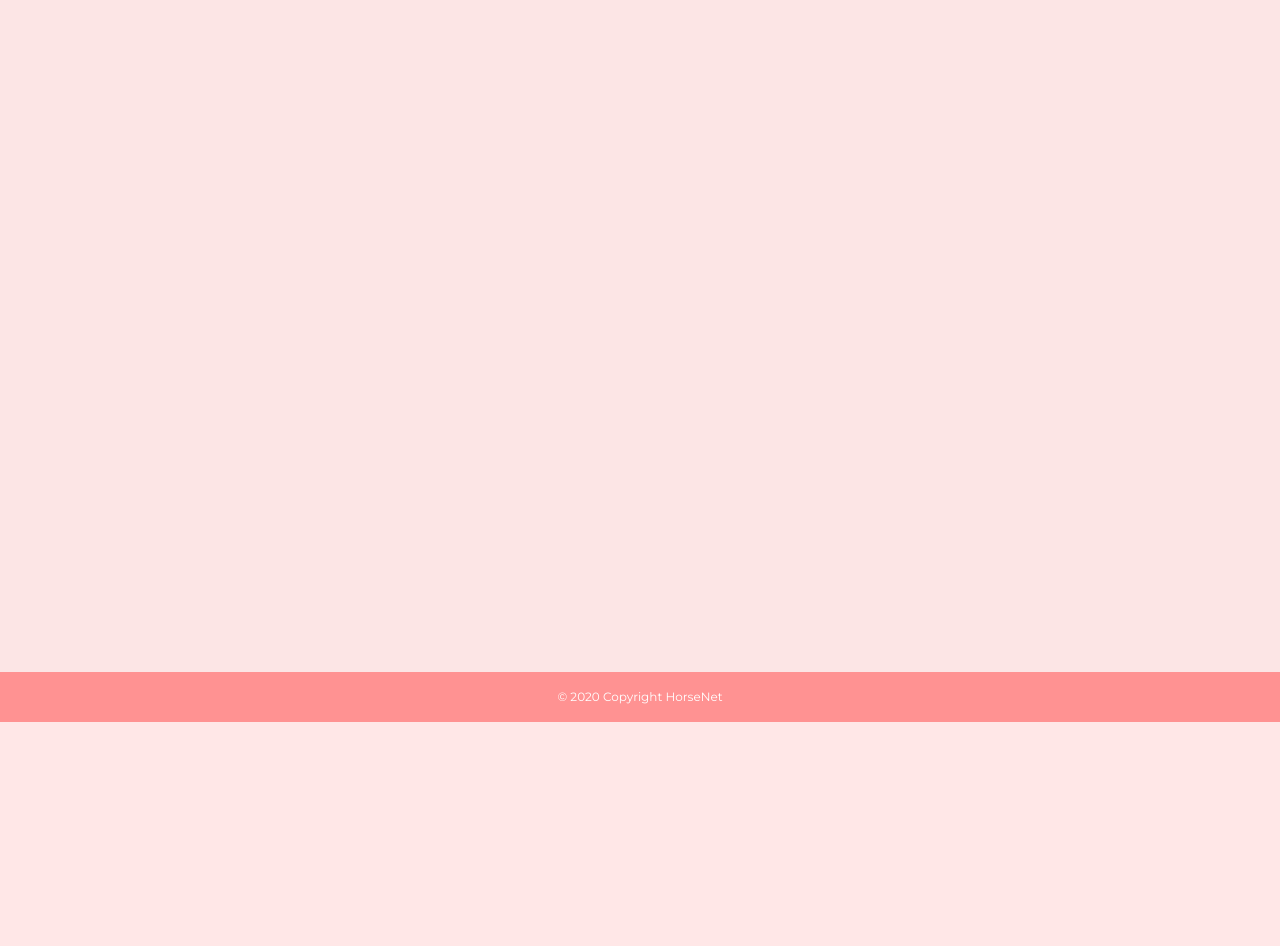
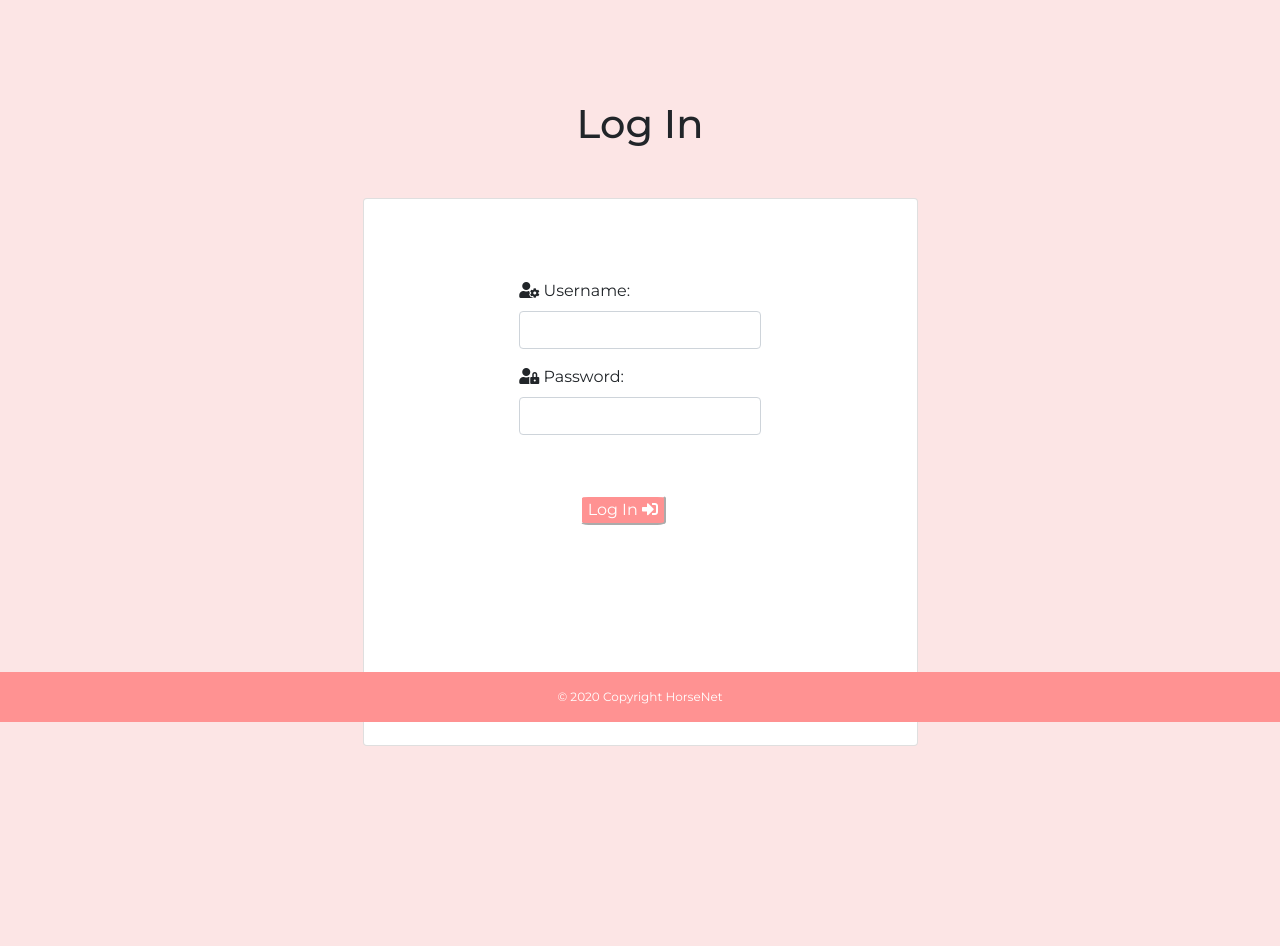
Before and after one commit to cirruselli/Data-Centric-Development-Milestone-Project, a Flask app: page /logIn in a window 1280 px wide. Shown: the part 78-1024 px from the top of the page. Before the commit the page ends 800 px from the top, so only its background shows below. Run offline with Flask 2, Linux system fonts and the light colour scheme; some libraries are stand-ins or nearby versions.

Commit message:
Add Login functionality to app.py and logIn.html

```diff
--- a/app.py
+++ b/app.py
@@ -69,16 +69,6 @@ def search():
     return render_template("search.html")
 
 
-@app.route("/logOut")
-def logOut():
-    return render_template("logOut.html")
-
-
-@app.route("/logIn")
-def logIn():
-    return render_template("logIn.html")
-
-
 @app.route("/register", methods=["GET", "POST"])
 def register():
     if request.method == "POST":
@@ -102,6 +92,37 @@ def register():
     return render_template("register.html")
 
 
+@app.route("/logIn", methods=["GET", "POST"])
+def logIn():
+    if request.method == "POST":
+        # check if username exists in db
+        existing_user = mongo.db.users.find_one(
+            {"username": request.form.get("username").lower()})
+
+        if existing_user:
+            # ensure hashed password matches user input
+            if check_password_hash(
+                existing_user["password"], request.form.get("password")):
+                    session["user"] = request.form.get("username").lower()
+                    flash("Hello and welcome, {}".format(request.form.get("username")))
+            else:
+                # invalid password match
+                flash("Incorrect username and/or password")
+                return redirect(url_for("logIn"))
+
+        else:
+            # username doesn't exist
+            flash("Incorrect username and/or password")
+            return redirect(url_for("logIn"))
+
+    return render_template("logIn.html")
+
+
+@app.route("/logOut")
+def logOut():
+    return render_template("logOut.html")
+
+
 if __name__ == "__main__":
     app.run(host=os.environ.get("IP"),
             port=int(os.environ.get("PORT")),
--- a/templates/logIn.html
+++ b/templates/logIn.html
@@ -1,5 +1,34 @@
 {% extends "base.html" %}
 {% block content %}
 
+    <h1 class="text-center">Log In</h1>
+
+	<div>
+		<form class="card col-md-6 offset-md-3" method="POST" action="{{ url_for('logIn') }}">
+			<div class="card-body">
+				<div class="row center">
+					<!-- username -->
+					<div class="form-group">
+						<i class="fas fa-user-cog"></i>
+						<label for="username">Username:</label>
+						<input type="text" name="username" minlength="5" maxlength="15" pattern="^[a-zA-Z0-9]{5,15}$" class="form-control" id="username" requried>
+					</div>
+					<!-- password -->
+					<div class="form-group">
+						<i class="fas fa-user-lock"></i>
+						<label for="password">Password:</label>
+						<input type="password" name="password" minlength="5" maxlength="15" pattern="^[a-zA-Z0-9]{5,15}$" class="form-control" id="password" required>
+					</div>
+					<!-- login -->
+					<div class="row center">
+						<button class="red" type="submit">
+	                        Log In <i class="fas fa-sign-in-alt"></i>
+	                    </button>
+					</div>
+				</div>
+			</div>
+		</form>
+	</div>
+    <div class="space"></div>
 
 {% endblock %}
```
